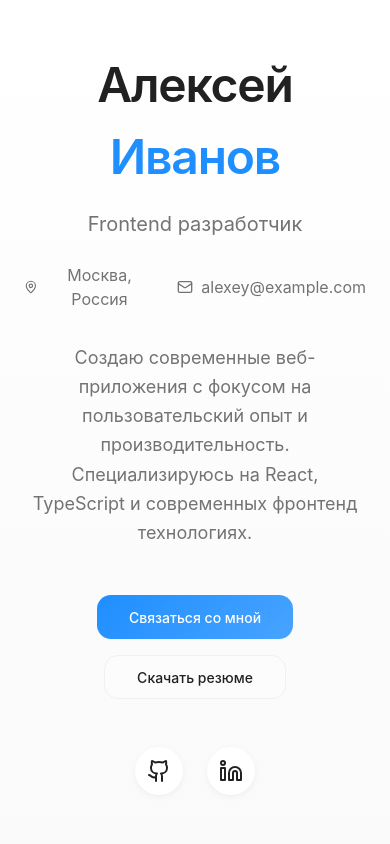
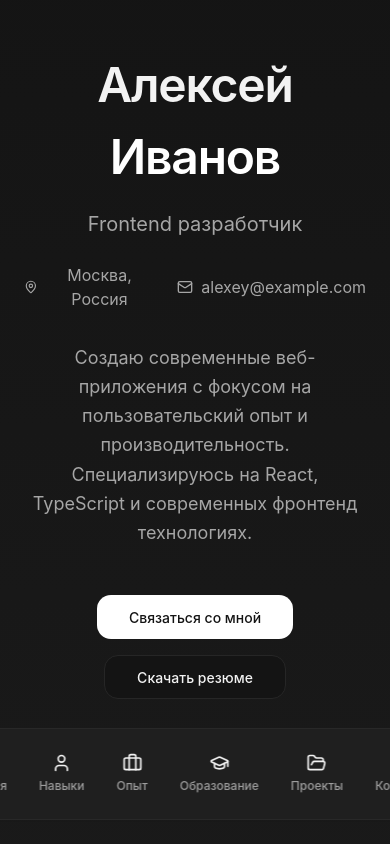
Before and after one commit to molokoedovmp/molokoedovmp, a React (Vite) app: page / in a window 390 px wide. Shown: the top 844 px of the page. Built offline with nearby package versions, Linux system fonts and the light colour scheme.

Commit message:
Add education section and styling

```diff
--- a/src/components/ContactSection.tsx
+++ b/src/components/ContactSection.tsx
@@ -46,7 +46,7 @@ const socialLinks = [
 
 const ContactSection = () => {
   return (
-    <section className="py-20 px-6 bg-secondary/30">
+    <section id="contact" className="py-20 px-6 pb-32 bg-background">
       <div className="max-w-4xl mx-auto">
         <div className="text-center mb-16 animate-fade-in">
           <h2 className="text-4xl font-semibold mb-6">Контакты</h2>
@@ -123,7 +123,7 @@ const ContactSection = () => {
 
             <div className="space-y-4">
               <Button
-                className="w-full hero-gradient hover:shadow-glow transition-all duration-300"
+                className="w-full bg-primary text-primary-foreground hover:bg-primary/90 hover:shadow-glow transition-all duration-300"
                 size="lg"
               >
                 Написать мне
--- /dev/null
+++ b/src/components/EducationSection.tsx
@@ -0,0 +1,98 @@
+import { Card } from "@/components/ui/card";
+import { GraduationCap, Calendar, MapPin } from "lucide-react";
+
+const education = [
+  {
+    institution: "Московский Государственный Технический Университет",
+    degree: "Магистр информационных технологий",
+    specialization: "Программная инженерия",
+    location: "Москва",
+    period: "2017 - 2019",
+    description: [
+      "Изучение современных методологий разработки ПО",
+      "Проектирование и анализ алгоритмов",
+      "Работа с базами данных и системами управления",
+      "Дипломный проект: веб-платформа для онлайн обучения"
+    ]
+  },
+  {
+    institution: "Московский Государственный Технический Университет",
+    degree: "Бакалавр информатики и вычислительной техники",
+    specialization: "Информационные системы и технологии",
+    location: "Москва",
+    period: "2013 - 2017",
+    description: [
+      "Основы программирования на различных языках",
+      "Математические методы и дискретная математика",
+      "Сетевые технологии и администрирование",
+      "Курсовая работа: система управления студенческими данными"
+    ]
+  }
+];
+
+const EducationSection = () => {
+  return (
+    <section className="py-20 px-6 bg-background">
+      <div className="max-w-4xl mx-auto">
+        <div className="text-center mb-16 animate-fade-in">
+          <h2 className="text-4xl font-semibold mb-6">Образование</h2>
+          <p className="text-lg text-muted-foreground">
+            Техническое образование в области информационных технологий
+          </p>
+        </div>
+
+        <div className="space-y-8">
+          {education.map((edu, index) => (
+            <Card
+              key={edu.institution}
+              className="card-gradient shadow-apple p-8 hover-lift animate-slide-up border border-border"
+              style={{ animationDelay: `${index * 0.1}s` }}
+            >
+              <div className="flex flex-col md:flex-row md:items-start md:justify-between mb-4">
+                <div className="flex-1">
+                  <div className="flex items-start gap-3 mb-2">
+                    <div className="p-2 bg-primary/10 rounded-lg mt-1">
+                      <GraduationCap className="w-5 h-5 text-primary" />
+                    </div>
+                    <div>
+                      <h3 className="text-lg font-semibold text-primary mb-1">
+                        {edu.degree}
+                      </h3>
+                      <h4 className="text-base font-medium text-foreground mb-1">
+                        {edu.specialization}
+                      </h4>
+                      <h5 className="text-sm text-muted-foreground">
+                        {edu.institution}
+                      </h5>
+                    </div>
+                  </div>
+                </div>
+
+                <div className="flex flex-col md:text-right text-muted-foreground mt-4 md:mt-0">
+                  <div className="flex items-center gap-2 mb-1">
+                    <Calendar className="w-4 h-4" />
+                    <span className="text-sm">{edu.period}</span>
+                  </div>
+                  <div className="flex items-center gap-2">
+                    <MapPin className="w-4 h-4" />
+                    <span className="text-sm">{edu.location}</span>
+                  </div>
+                </div>
+              </div>
+
+              <ul className="space-y-2 ml-14">
+                {edu.description.map((item, i) => (
+                  <li key={i} className="text-muted-foreground leading-relaxed text-sm">
+                    • {item}
+                  </li>
+                ))}
+              </ul>
+            </Card>
+          ))}
+        </div>
+      </div>
+    </section>
+  );
+};
+
+export default EducationSection;
--- a/src/components/ExperienceSection.tsx
+++ b/src/components/ExperienceSection.tsx
@@ -42,7 +42,7 @@ const experiences = [
 
 const ExperienceSection = () => {
   return (
-    <section className="py-20 px-6 bg-secondary/30">
+    <section id="experience" className="py-20 px-6 bg-background">
       <div className="max-w-4xl mx-auto">
         <div className="text-center mb-16 animate-fade-in">
           <h2 className="text-4xl font-semibold mb-6">Опыт работы</h2>
--- a/src/components/HeroSection.tsx
+++ b/src/components/HeroSection.tsx
@@ -3,7 +3,7 @@ import { Mail, MapPin, Github, Linkedin } from "lucide-react";
 
 const HeroSection = () => {
   return (
-    <section className="min-h-screen flex items-center justify-center bg-gradient-subtle px-6">
+    <section id="hero" className="min-h-screen flex items-center justify-center bg-gradient-subtle px-6">
       <div className="max-w-4xl mx-auto text-center animate-fade-in">
         <div className="mb-8">
           <h1 className="text-5xl md:text-6xl font-semibold mb-4 tracking-tight">
@@ -35,7 +35,7 @@ const HeroSection = () => {
         <div className="flex flex-col sm:flex-row gap-4 justify-center items-center mb-12">
           <Button
             size="lg"
-            className="hero-gradient hover:shadow-glow transition-all duration-300 px-8 py-3"
+            className="bg-primary text-primary-foreground hover:bg-primary/90 hover:shadow-glow transition-all duration-300 px-8 py-3"
           >
             Связаться со мной
           </Button>
--- /dev/null
+++ b/src/components/Navigation.tsx
@@ -0,0 +1,70 @@
+import { Card } from "@/components/ui/card";
+import { Home, User, Briefcase, GraduationCap, FolderOpen, Mail } from "lucide-react";
+
+const navigationItems = [
+  {
+    icon: Home,
+    label: "Главная",
+    href: "#hero",
+    color: "hover:text-primary"
+  },
+  {
+    icon: User,
+    label: "Навыки",
+    href: "#skills",
+    color: "hover:text-primary"
+  },
+  {
+    icon: Briefcase,
+    label: "Опыт",
+    href: "#experience",
+    color: "hover:text-primary"
+  },
+  {
+    icon: GraduationCap,
+    label: "Образование",
+    href: "#education",
+    color: "hover:text-primary"
+  },
+  {
+    icon: FolderOpen,
+    label: "Проекты",
+    href: "#projects",
+    color: "hover:text-primary"
+  },
+  {
+    icon: Mail,
+    label: "Контакты",
+    href: "#contact",
+    color: "hover:text-primary"
+  }
+];
+
+const Navigation = () => {
+  return (
+    <nav className="fixed bottom-6 left-1/2 transform -translate-x-1/2 z-50">
+      <Card className="glass-effect shadow-apple-large border border-border/50">
+        <div className="flex items-center gap-2 p-3">
+          {navigationItems.map((item) => {
+            const IconComponent = item.icon;
+            return (
+              <a
+                key={item.label}
+                href={item.href}
+                className={`flex flex-col items-center gap-1 p-3 rounded-lg transition-all duration-300 ${item.color} hover:bg-accent/50 group`}
+                title={item.label}
+              >
+                <IconComponent className="w-5 h-5" />
+                <span className="text-xs font-medium opacity-60 group-hover:opacity-100 transition-opacity">
+                  {item.label}
+                </span>
+              </a>
+            );
+          })}
+        </div>
+      </Card>
+    </nav>
+  );
+};
+
+export default Navigation;
--- a/src/components/ProjectsSection.tsx
+++ b/src/components/ProjectsSection.tsx
@@ -31,7 +31,7 @@ const projects = [
 
 const ProjectsSection = () => {
   return (
-    <section className="py-20 px-6 bg-background">
+    <section id="projects" className="py-20 px-6 bg-secondary/30">
       <div className="max-w-6xl mx-auto">
         <div className="text-center mb-16 animate-fade-in">
           <h2 className="text-4xl font-semibold mb-6">Проекты</h2>
--- a/src/components/SkillsSection.tsx
+++ b/src/components/SkillsSection.tsx
@@ -25,7 +25,7 @@ const skills = [
 
 const SkillsSection = () => {
   return (
-    <section className="py-20 px-6 bg-background">
+    <section id="skills" className="py-20 px-6 bg-secondary/30">
       <div className="max-w-6xl mx-auto">
         <div className="text-center mb-16 animate-fade-in">
           <h2 className="text-4xl font-semibold mb-6">Навыки и технологии</h2>
--- a/src/index.css
+++ b/src/index.css
@@ -6,47 +6,47 @@
 
 @layer base {
   :root {
-    /* Apple-style color palette */
-    --background: 0 0% 99%;
-    --foreground: 0 0% 13%;
+    /* Dark theme as primary */
+    --background: 0 0% 8%;
+    --foreground: 0 0% 95%;
 
-    --card: 0 0% 100%;
-    --card-foreground: 0 0% 13%;
+    --card: 0 0% 12%;
+    --card-foreground: 0 0% 95%;
 
-    --popover: 0 0% 100%;
-    --popover-foreground: 0 0% 13%;
+    --popover: 0 0% 10%;
+    --popover-foreground: 0 0% 95%;
 
-    /* Apple blue accent */
-    --primary: 210 100% 56%;
-    --primary-foreground: 0 0% 100%;
-    --primary-glow: 210 100% 64%;
+    /* White accent for contrast */
+    --primary: 0 0% 100%;
+    --primary-foreground: 0 0% 8%;
+    --primary-glow: 0 0% 85%;
 
-    --secondary: 0 0% 96%;
-    --secondary-foreground: 0 0% 25%;
+    --secondary: 0 0% 15%;
+    --secondary-foreground: 0 0% 85%;
 
-    --muted: 0 0% 96%;
-    --muted-foreground: 0 0% 45%;
+    --muted: 0 0% 18%;
+    --muted-foreground: 0 0% 65%;
 
-    --accent: 210 100% 56%;
-    --accent-foreground: 0 0% 100%;
+    --accent: 0 0% 22%;
+    --accent-foreground: 0 0% 95%;
 
     --destructive: 0 84% 60%;
     --destructive-foreground: 0 0% 98%;
 
-    --border: 0 0% 90%;
-    --input: 0 0% 94%;
-    --ring: 210 100% 56%;
+    --border: 0 0% 20%;
+    --input: 0 0% 15%;
+    --ring: 0 0% 100%;
 
-    /* Apple-inspired gradients */
-    --gradient-hero: linear-gradient(135deg, hsl(210 100% 56%) 0%, hsl(210 100% 64%) 100%);
-    --gradient-subtle: linear-gradient(180deg, hsl(0 0% 100%) 0%, hsl(0 0% 98%) 100%);
-    --gradient-card: linear-gradient(145deg, hsl(0 0% 100%) 0%, hsl(0 0% 97%) 100%);
+    /* Dark gradients */
+    --gradient-hero: linear-gradient(135deg, hsl(0 0% 8%) 0%, hsl(0 0% 15%) 100%);
+    --gradient-subtle: linear-gradient(180deg, hsl(0 0% 8%) 0%, hsl(0 0% 10%) 100%);
+    --gradient-card: linear-gradient(145deg, hsl(0 0% 12%) 0%, hsl(0 0% 8%) 100%);
 
-    /* Apple-style shadows */
-    --shadow-subtle: 0 2px 8px -2px hsl(0 0% 0% / 0.08);
-    --shadow-medium: 0 8px 24px -4px hsl(0 0% 0% / 0.12);
-    --shadow-large: 0 16px 40px -8px hsl(0 0% 0% / 0.16);
-    --shadow-glow: 0 0 40px hsl(210 100% 56% / 0.15);
+    /* Dark shadows with white glow */
+    --shadow-subtle: 0 2px 8px -2px hsl(0 0% 0% / 0.3);
+    --shadow-medium: 0 8px 24px -4px hsl(0 0% 0% / 0.4);
+    --shadow-large: 0 16px 40px -8px hsl(0 0% 0% / 0.5);
+    --shadow-glow: 0 0 40px hsl(0 0% 100% / 0.1);
 
     /* Typography scale */
     --text-xs: 0.75rem;
@@ -186,11 +186,11 @@
     box-shadow: var(--shadow-large);
   }
 
-  /* Glass effect */
+  /* Glass effect for navigation */
   .glass-effect {
     backdrop-filter: blur(20px);
-    background: hsl(0 0% 100% / 0.8);
-    border: 1px solid hsl(0 0% 100% / 0.2);
+    background: hsl(0 0% 12% / 0.8);
+    border: 1px solid hsl(0 0% 20% / 0.3);
   }
 }
 
--- a/src/pages/Index.tsx
+++ b/src/pages/Index.tsx
@@ -1,8 +1,10 @@
 import HeroSection from "@/components/HeroSection";
 import SkillsSection from "@/components/SkillsSection";
 import ExperienceSection from "@/components/ExperienceSection";
+import EducationSection from "@/components/EducationSection";
 import ProjectsSection from "@/components/ProjectsSection";
 import ContactSection from "@/components/ContactSection";
+import Navigation from "@/components/Navigation";
 
 const Index = () => {
   return (
@@ -10,8 +12,10 @@ const Index = () => {
       <HeroSection />
       <SkillsSection />
       <ExperienceSection />
+      <EducationSection />
       <ProjectsSection />
       <ContactSection />
+      <Navigation />
     </div>
   );
 };
```
